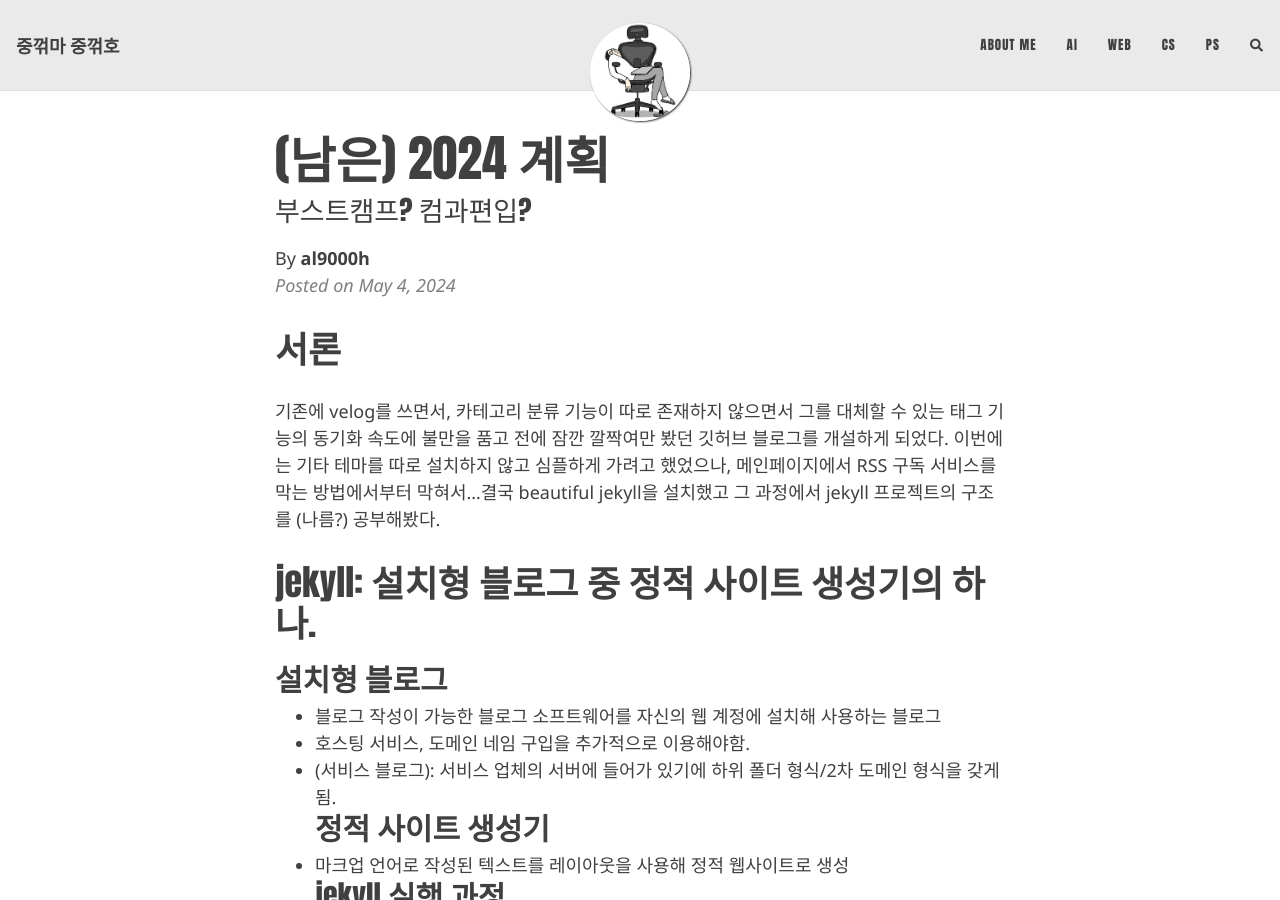
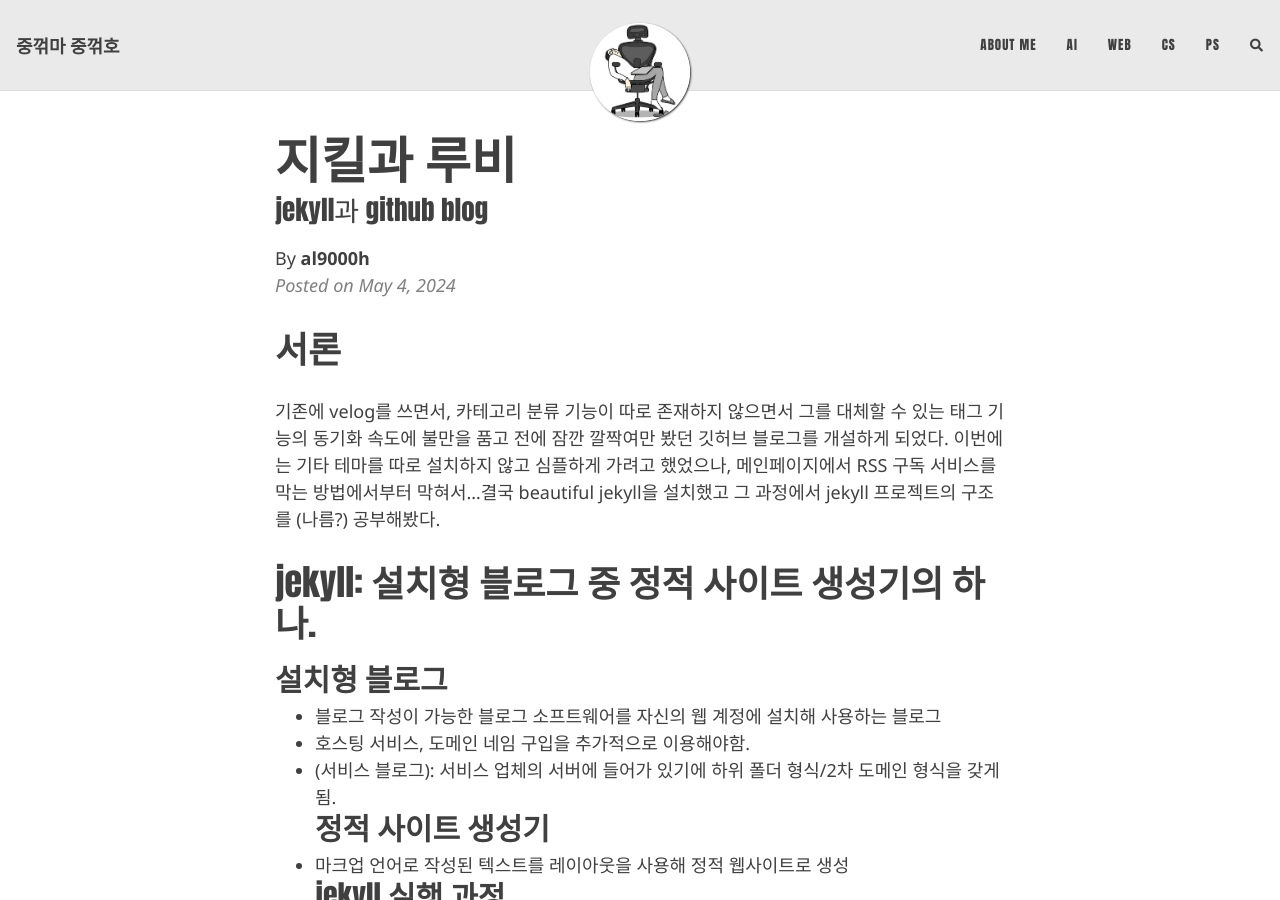
Before and after one commit to al9000h/al9000h.github.io, a Jekyll site: the page built from _posts/other/2024-05-03-jekyll.md, in a window 1280 px wide and 900 px high. Built offline with Jekyll 4.4.1, drawn with Linux system fonts in a browser that asks for light colours; nearby versions of some CDN libraries; comment, search, counter and statistics services are not loaded.

Commit message:
post 성공!

```diff
--- a/_posts/other/2024-05-03-jekyll.md
+++ b/_posts/other/2024-05-03-jekyll.md
@@ -1,7 +1,7 @@
 ---
 layout: post
-title: "(남은) 2024 계획"
-subtitle: "부스트캠프? 컴과편입?"
+title: "지킬과 루비"
+subtitle: "jekyll과 github blog"
 date: 2024-05-04 14:17:00 +0900
 future: true
 published: true
```
